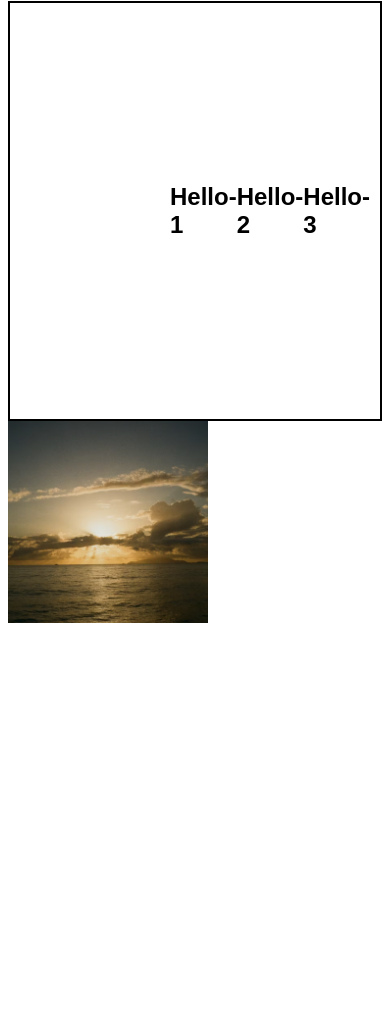
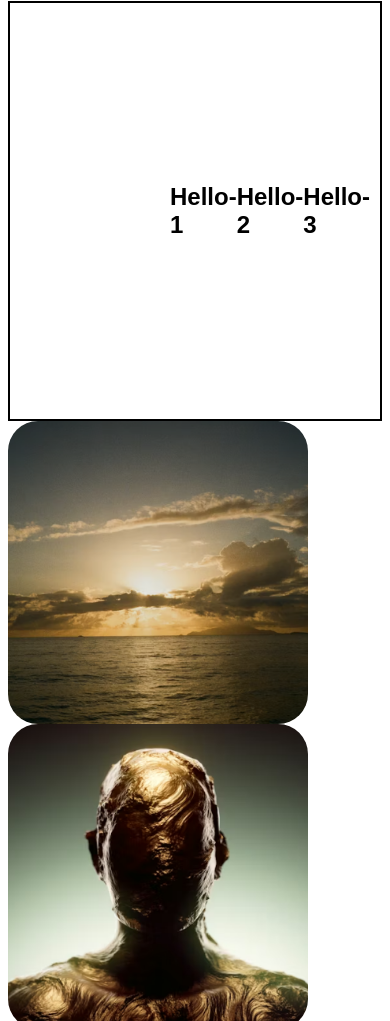
Before and after one commit to codex-assignments/w2-d5-framework-project, a plain HTML site: page index.html in a window 390 px wide. Shown: the part 79-1100 px from the top of the page. Before the commit the page ends 844 px from the top, so only its background shows below. Drawn offline with Linux system fonts and the light colour scheme.

Commit message:
created a section with images and a section css responsive to size of viewing screen

```diff
--- a/index.html
+++ b/index.html
@@ -4,7 +4,6 @@
     <meta charset="UTF-8">
     <meta name="viewport" content="width=device-width, initial-scale=1.0">
     <title>Framework: Responsive Containers</title>
-    <!-- <link rel="stylesheet" href="reset.css"> -->
     <link rel="stylesheet" href="style.css">
 </head>
 <body>
@@ -16,8 +15,11 @@
             <h2>Hello-2</h2>
             <h2>Hello-3</h2>
         </section>
-
-        <img src="sunset.png" alt="Sunset over water">
+        <section class="demo">
+            <img src="sunset.png" alt="Sunset over water">
+            <img src="figure.png" alt="Head and shoulders of a dark figure">
+            <img src="cityscape.png" alt="Sunset view of a cityscape.">
+        </section>
 
     </main>
 
--- a/reset.css
+++ /dev/null
@@ -1,48 +0,0 @@
-/* http://meyerweb.com/eric/tools/css/reset/
-   v2.0 | 20110126
-   License: none (public domain)
-*/
-
-html, body, div, span, applet, object, iframe,
-h1, h2, h3, h4, h5, h6, p, blockquote, pre,
-a, abbr, acronym, address, big, cite, code,
-del, dfn, em, img, ins, kbd, q, s, samp,
-small, strike, strong, sub, sup, tt, var,
-b, u, i, center,
-dl, dt, dd, ol, ul, li,
-fieldset, form, label, legend,
-table, caption, tbody, tfoot, thead, tr, th, td,
-article, aside, canvas, details, embed,
-figure, figcaption, footer, header, hgroup,
-menu, nav, output, ruby, section, summary,
-time, mark, audio, video {
-	margin: 0;
-	padding: 0;
-	border: 0;
-	font-size: 100%;
-	font: inherit;
-	vertical-align: baseline;
-}
-/* HTML5 display-role reset for older browsers */
-article, aside, details, figcaption, figure,
-footer, header, hgroup, menu, nav, section {
-	display: block;
-}
-body {
-	line-height: 1;
-}
-ol, ul {
-	list-style: none;
-}
-blockquote, q {
-	quotes: none;
-}
-blockquote:before, blockquote:after,
-q:before, q:after {
-	content: '';
-	content: none;
-}
-table {
-	border-collapse: collapse;
-	border-spacing: 0;
-}
--- a/style.css
+++ b/style.css
@@ -21,6 +21,19 @@
     margin: calc(.25=10em);
 }
 
+
+.demo {
+    display: flex;
+    flex-flow: row wrap;
+}
+
 img {
-    width: 20rem;
+    width: 30rem;
+    border-radius: 30px;
 }
+
+@media (width<1000px) {
+    .demo{
+        flex-direction: column;
+    }
+}
```
Also changed, not shown: cityscape.png (added), figure.png (added), 1 other file.
